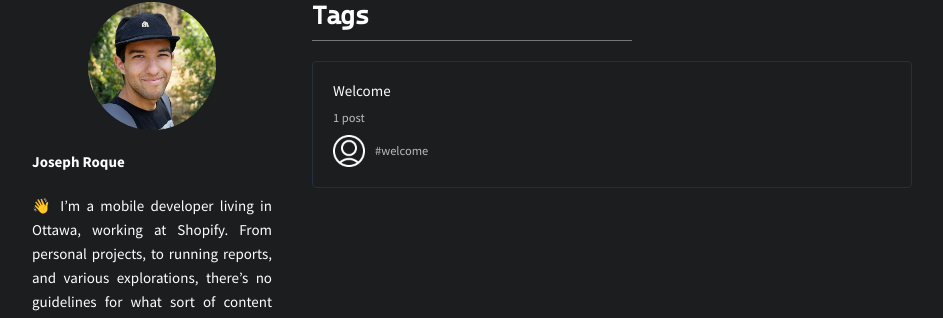
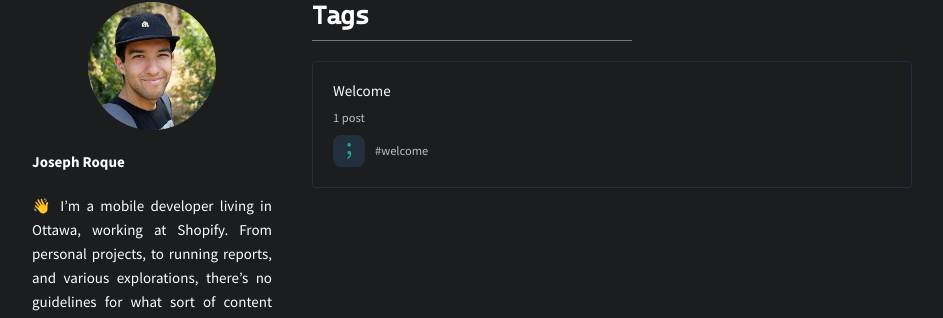
Before and after one commit to autoreleasefool/runcode.blog, a Jekyll site: the page built from tags/tags_index.html, in a window 1280 px wide. Shown: the part 284-602 px from the top of the page, without its empty margins (28-971 px from the left). Built offline with Jekyll 4.4.1, drawn with Linux system fonts in a browser that asks for light colours; some web fonts are replaced.

Commit message:
Tags index

```diff
--- a/tags/index.html
+++ b/tags/tags_index.html
@@ -32,7 +32,7 @@ permalink: /tags
               <div class="kg-bookmark-description">{{ tag.description }}</div>
             {% endif %}
             <div class="kg-bookmark-metadata">
-              <img class="kg-bookmark-icon" src="/assets/images/icons/avatar.png"> <!-- TODO: replace with favicon -->
+              <img class="kg-bookmark-icon" src="/favicon.ico">
               <span class="kg-bookmark-publisher">#{{ tag.name }}</span>
             </div>
           </div>
```
